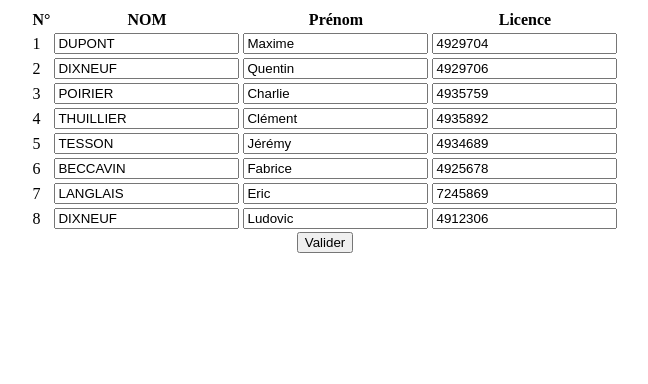
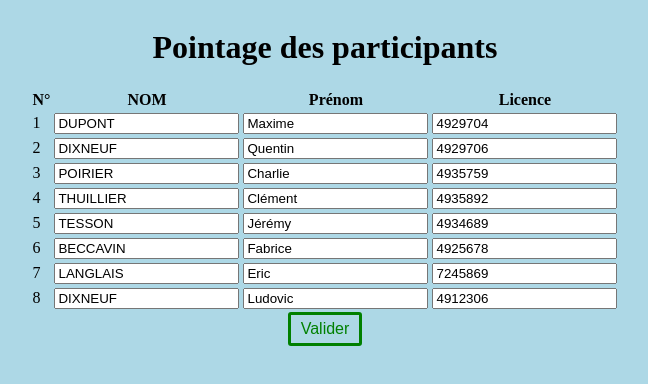
Before and after one commit to max-dupont/tournoi-front, an Angular app: page /registration in a window 1280 px wide. Shown: the top 384 px of the page, without its empty margins (315-963 px from the left). Built offline with nearby package versions, Linux system fonts and the light colour scheme.

Commit message:
styles background and registration form

```diff
--- a/src/app/registration/registration.component.css
+++ b/src/app/registration/registration.component.css
@@ -5,3 +5,26 @@
     flex-direction: column;
     margin: auto;
 }
+button {
+    background-color: lightblue;
+    border: 3px solid green;
+    border-radius: 3px;
+    color: green;
+    font-size: 16px;
+    padding: 5px 10px;
+    transition: box-shadow 300ms ease-in-out, color 300ms ease-in-out;
+    &:hover:disabled {
+        background-color: red;
+        box-shadow: 0 0 40px 40px red inset;
+        border: 3px solid red;
+        color: white;
+        cursor: default;
+    }
+    &:hover {
+        background-color: lightblue;
+        box-shadow: 0 0 40px 40px green inset;
+        color: white;
+        cursor: pointer;
+    }
+
+}
--- a/src/app/registration/registration.component.html
+++ b/src/app/registration/registration.component.html
@@ -1,5 +1,8 @@
 <form (ngSubmit)="registrationPlayers()" [formGroup]="registrationForm">
     <div class="flex">
+        <div>
+            <h1>Pointage des participants</h1>
+        </div>
         <div>
             <table>
                 <thead>
--- a/src/styles.css
+++ b/src/styles.css
@@ -1 +1,4 @@
 /* You can add global styles to this file, and also import other style files */
+html {
+    background-color: lightblue;
+}
```
